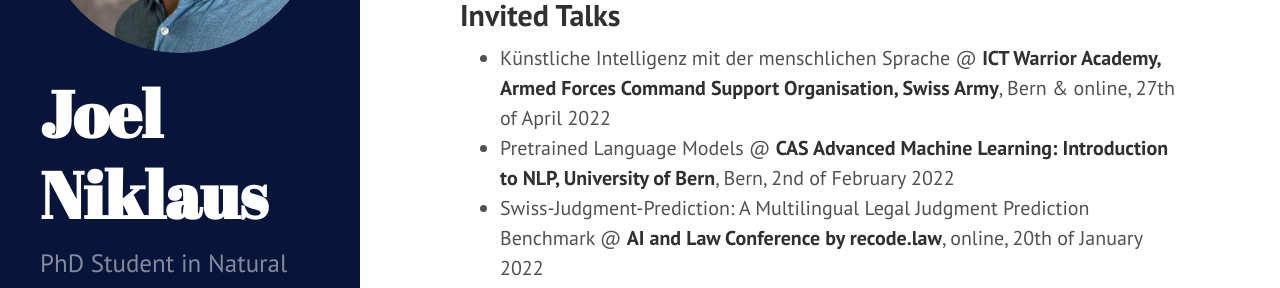
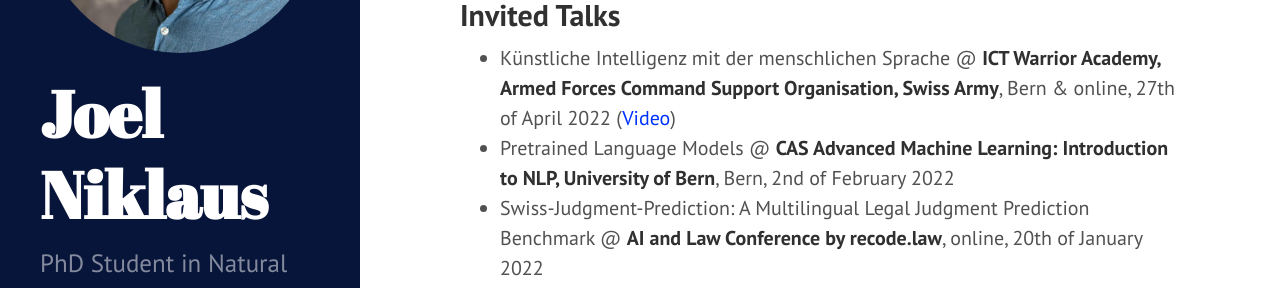
Before and after one commit to JoelNiklaus/joelniklaus.github.io, a Jekyll site: the page built from _pages/talks.md, in a window 1280 px wide and 900 px high, scrolled down 310 px. Shown: the part 185-473 px from the top of the window. Built offline with Jekyll 4.4.1, drawn with Linux system fonts in a browser that asks for light colours; nearby versions of some CDN libraries; a style sheet for code colours, icons or effects is not loaded.

Commit message:
added link to video

```diff
--- a/_pages/talks.md
+++ b/_pages/talks.md
@@ -5,7 +5,7 @@
 
 ## Invited Talks
 
-* Künstliche Intelligenz mit der menschlichen Sprache @ **ICT Warrior Academy, Armed Forces Command Support Organisation, Swiss Army**, Bern & online, 27th of April 2022
+* Künstliche Intelligenz mit der menschlichen Sprache @ **ICT Warrior Academy, Armed Forces Command Support Organisation, Swiss Army**, Bern & online, 27th of April 2022 ([Video](https://vimeo.com/709376529/35b7d627ca))
 * Pretrained Language Models @ **CAS Advanced Machine Learning: Introduction to NLP, University of Bern**, Bern, 2nd of February 2022
 * Swiss-Judgment-Prediction: A Multilingual Legal Judgment Prediction Benchmark @ **AI and Law Conference by recode.law**, online, 20th of January 2022
 * Swiss-Judgment-Prediction: A Multilingual Legal Judgment Prediction Benchmark @ **Digitale Texte im Dialog, Digital Humanities, University of Bern**, Bern & online, 20th of October 2021 ([Slides](https://docs.google.com/presentation/d/1Q2Dy8MQk0j4_hOFOTL3fN8WbCD8WCtGH2j8D-Sf_ubc/edit?usp=sharing), [NLP Basics Colab](https://colab.research.google.com/drive/1mH87XpAV01Jgan5meg8aus6WL0XL64Zw?usp=sharing), [NLP Training NER Colab](https://colab.research.google.com/drive/1fQ-vghTxWfN9MG4tr2qcu_yVN5lX3XO5?usp=sharing))
```
